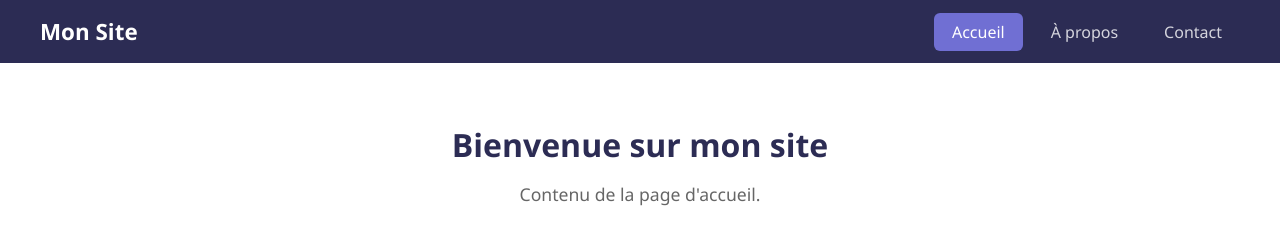
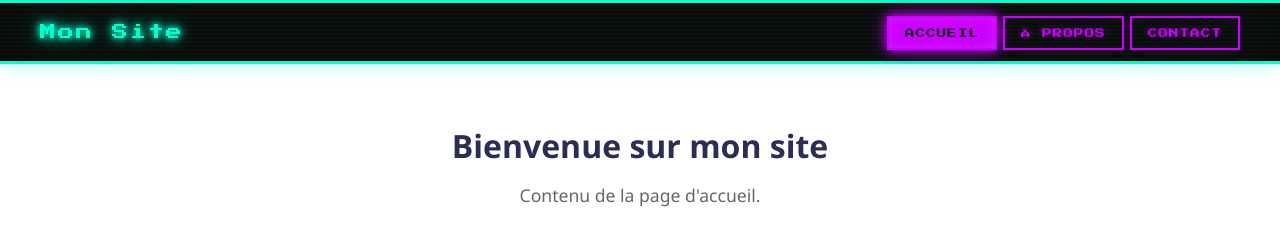
Before and after one commit to Slim-coder20/ClaudeTuto, a plain HTML site: page index.html in a window 1280 px wide. Drawn offline with Linux system fonts and the light colour scheme.

Commit message:
Amélioration du style de la navbar avec un thème rétro 80s/90s
Co-Authored-By: Claude Sonnet 4.6 <noreply@anthropic.com>

```diff
--- a/style.css
+++ b/style.css
@@ -1,3 +1,5 @@
+@import url('https://fonts.googleapis.com/css2?family=Press+Start+2P&display=swap');
+
 * {
     margin: 0;
     padding: 0;
@@ -8,40 +10,74 @@ body {
     font-family: 'Segoe UI', Tahoma, Geneva, Verdana, sans-serif;
 }
 
-/* --- Navbar --- */
+/* --- Navbar Rétro --- */
 nav {
     display: flex;
     align-items: center;
     justify-content: space-between;
-    background-color: #2c2c54;
-    padding: 16px 40px;
+    background-color: #0d0d0d;
+    padding: 18px 40px;
+    border-bottom: 3px solid #00ffcc;
+    border-top: 3px solid #00ffcc;
+    box-shadow: 0 0 20px #00ffcc55, inset 0 0 40px #00000088;
+    position: relative;
+}
+
+nav::before {
+    content: '';
+    position: absolute;
+    inset: 0;
+    background: repeating-linear-gradient(
+        0deg,
+        transparent,
+        transparent 2px,
+        rgba(0, 255, 204, 0.03) 2px,
+        rgba(0, 255, 204, 0.03) 4px
+    );
+    pointer-events: none;
 }
 
 .nav-logo {
-    color: white;
-    font-size: 1.4rem;
-    font-weight: bold;
+    color: #00ffcc;
+    font-family: 'Press Start 2P', monospace;
+    font-size: 1rem;
+    letter-spacing: 2px;
+    text-shadow:
+        0 0 6px #00ffcc,
+        0 0 12px #00ffcc,
+        0 0 24px #00ffcc88;
 }
 
 .nav-links {
     list-style: none;
     display: flex;
-    gap: 10px;
+    gap: 6px;
 }
 
 .nav-links a {
-    color: rgba(255, 255, 255, 0.8);
+    color: #cc00ff;
     text-decoration: none;
-    font-size: 1rem;
-    padding: 8px 18px;
-    border-radius: 6px;
-    transition: background 0.2s, color 0.2s;
+    font-family: 'Press Start 2P', monospace;
+    font-size: 0.6rem;
+    padding: 10px 16px;
+    border: 2px solid #cc00ff;
+    letter-spacing: 1px;
+    text-transform: uppercase;
+    transition: all 0.15s ease;
+    text-shadow: 0 0 6px #cc00ff88;
+    box-shadow: 0 0 6px #cc00ff44, inset 0 0 6px transparent;
+    position: relative;
 }
 
 .nav-links a:hover,
 .nav-links a.active {
-    background-color: #706fd3;
-    color: white;
+    color: #0d0d0d;
+    background-color: #cc00ff;
+    box-shadow:
+        0 0 10px #cc00ff,
+        0 0 20px #cc00ff88,
+        inset 0 0 10px #ffffff22;
+    text-shadow: none;
 }
 
 /* --- Contenu --- */
```
